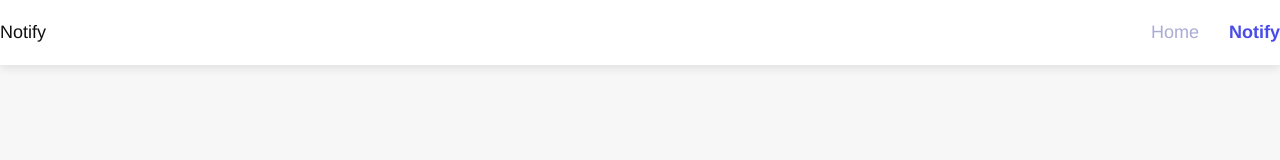
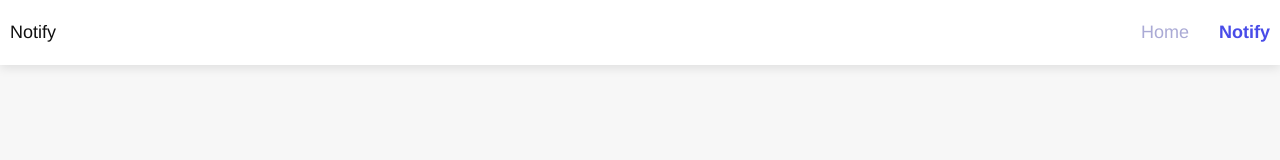
Before and after one commit to karyna4k/Notify, a Vue app: page /notify in a window 1280 px wide. Shown: the top 160 px of the page. Built offline with nearby package versions, Linux system fonts and the light colour scheme; the HTML template or start-up script is replaced by a standard one.

Commit message:
fix: change container style

```diff
--- a/src/assets/scss/main.scss
+++ b/src/assets/scss/main.scss
@@ -77,6 +77,7 @@ section, .section {
 
 .container {
   width: 100%;
+  padding: 0 10px;
   flex: 0 0 auto;
   position: relative;
   max-width: $desktopWidth;
```
